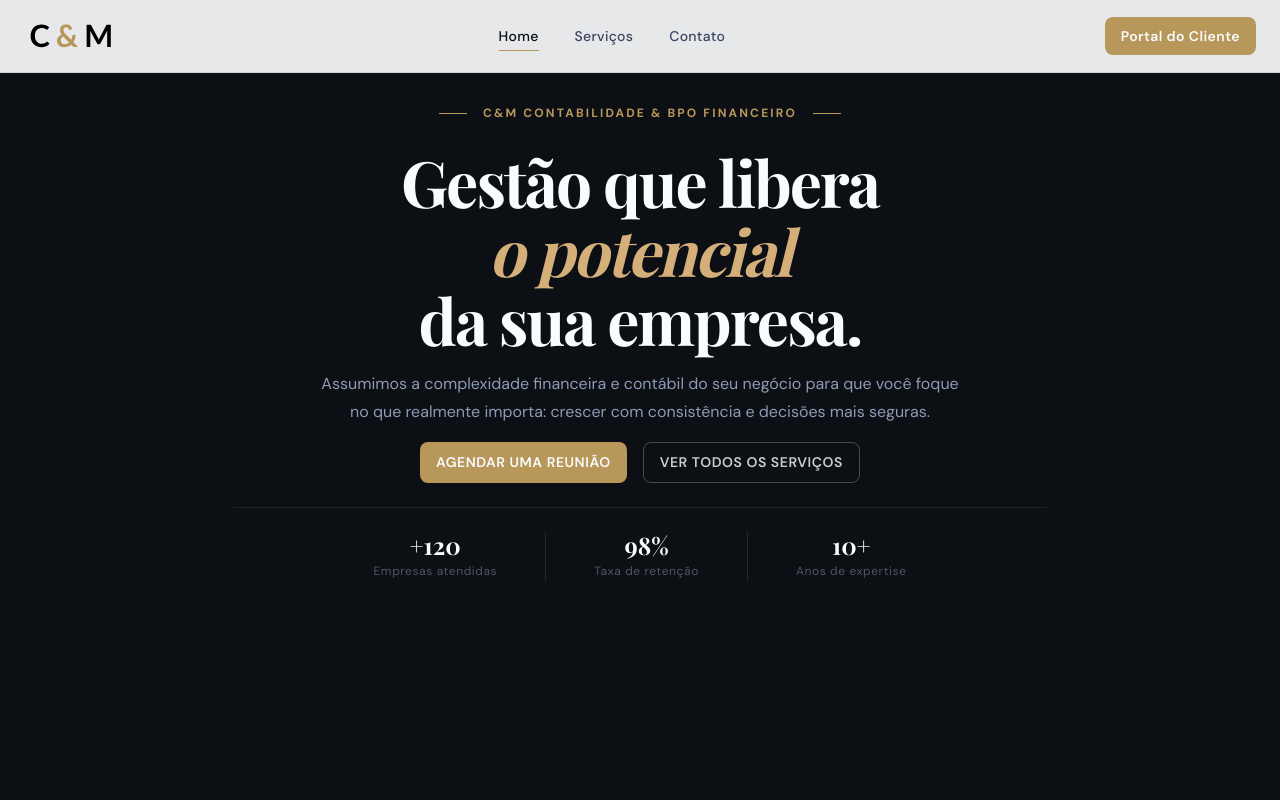
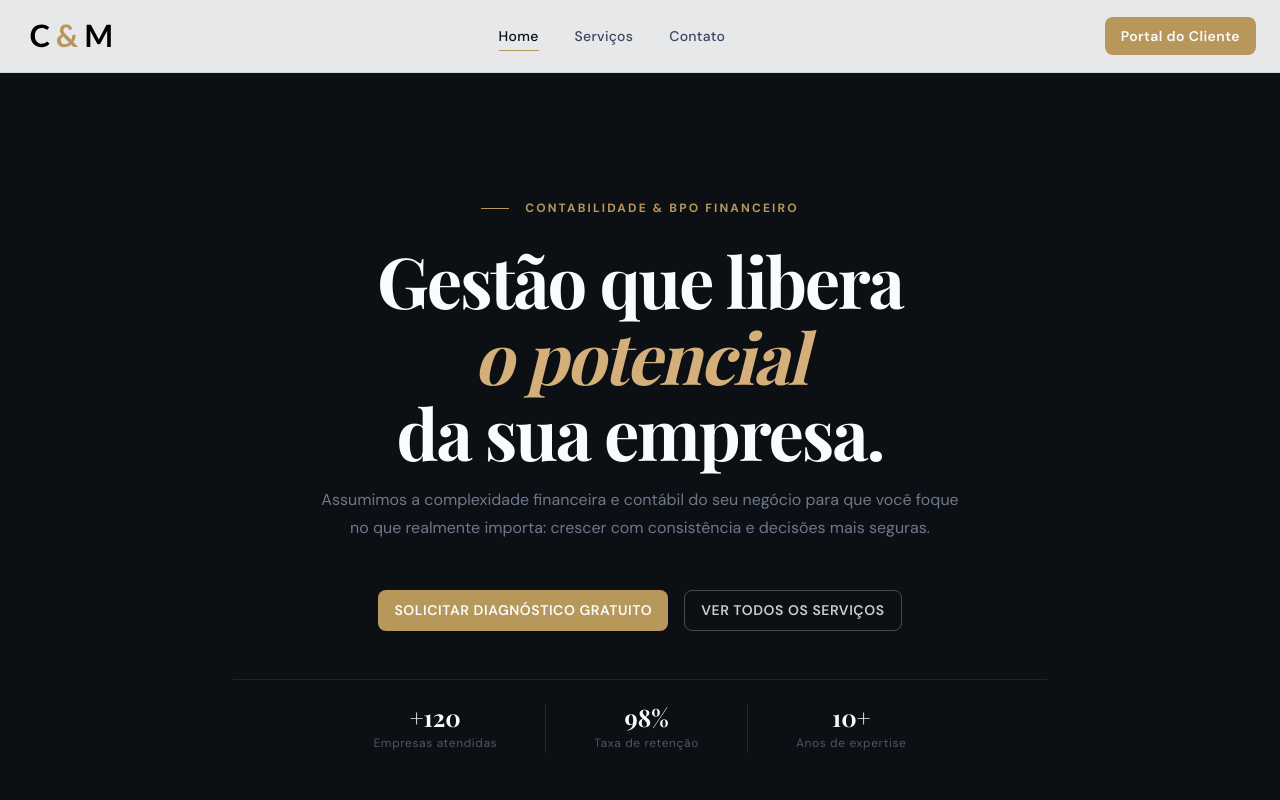
Before and after one commit to ByPhilipee/repo-front-cm, a React (Vite) app: page / in a window 1280 px wide. Shown: the top 800 px of the page. Built offline with nearby package versions, Linux system fonts and the light colour scheme; a web font is replaced by a local one.

Commit message:
feat: ajuste no tamanho do hero

```diff
--- a/src/components/Home/Hero.jsx
+++ b/src/components/Home/Hero.jsx
@@ -7,12 +7,11 @@ export default function Hero() {
 
 
       <div className="container-main position-relative z-1">
-        <div className="row align-items-center justify-content-center py-4">
+        <div className="row min-vh-100 align-items-center justify-content-center py-5">
           <div className="col-lg-10 col-xl-8 text-center">
             <p className={`${styles.heroEyebrow} d-inline-flex align-items-center mb-4`}>
               <span className={`${styles.heroEyebrowLine} me-3`} aria-hidden="true" />
-              C&M Contabilidade & BPO Financeiro
-              <span className={`${styles.heroEyebrowLine} ms-3`} aria-hidden="true" />
+              Contabilidade & BPO Financeiro
             </p>
 
             <h1 id="hero-headline" className={styles.heroHeadline}>
@@ -23,14 +22,14 @@ export default function Hero() {
               da sua empresa.
             </h1>
 
-            <p className={`${styles.heroSubheadline} mb-3 mx-auto`}>
+            <p className={`${styles.heroSubheadline} mb-5 opacity-75 mx-auto`}>
               Assumimos a complexidade financeira e contábil do seu negócio para que você foque
               no que realmente importa: crescer com consistência e decisões mais seguras.
             </p>
 
-            <div className="d-flex flex-wrap justify-content-center gap-3 mb-4">
+            <div className="d-flex flex-wrap justify-content-center gap-3 mb-5">
               <Button to="/contato">
-                Agendar uma reunião
+                Solicitar diagnóstico gratuito
               </Button>
               <Button to="/servicos" variant="ghost">
                 Ver todos os serviços
--- a/src/components/Home/Hero.module.css
+++ b/src/components/Home/Hero.module.css
@@ -52,7 +52,7 @@
 
 .heroHeadline {
   font-family: var(--font-display);
-  font-size: clamp(2rem, 5vw, 4rem);
+  font-size: clamp(2.4rem, 5.5vw, 4.4rem);
   font-weight: 700;
   line-height: 1.08;
   letter-spacing: -0.03em;
```
